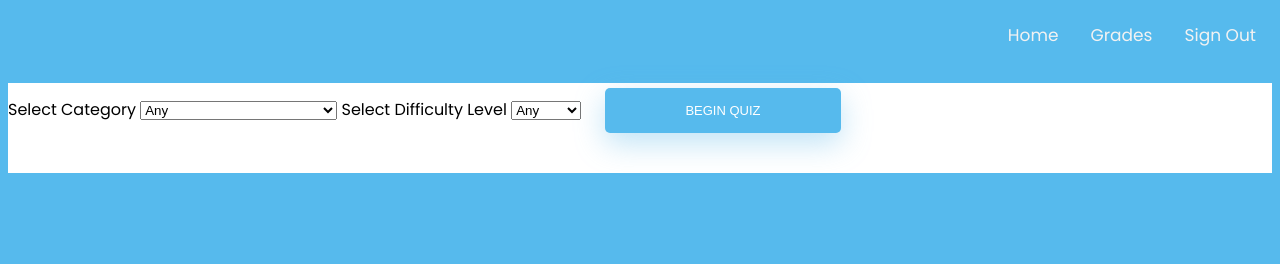
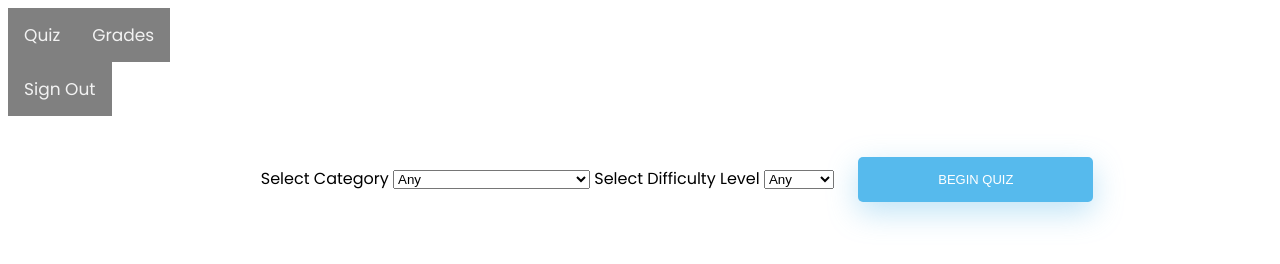
Before and after one commit to rahul-7654/JavaScript-Final-Project, a plain HTML site: page home.html in a window 1280 px wide. Drawn offline with nearby package versions, Linux system fonts and the light colour scheme.

Commit message:
update css

```diff
--- a/css/style.css
+++ b/css/style.css
@@ -1,19 +1,36 @@
 @import url('https://fonts.googleapis.com/css?family=Poppins');
 
 /* BASIC */
-
-html {
-  background-color: #56baed;
+/*Background*/
+#login{
+	background-size: cover;
+    background-repeat: no-repeat;
+    background-image: url('../images/bg_.jpg');
 }
-
+#register{
+	background-size: cover;
+    background-repeat: no-repeat;
+    background-image: url('../images/bg_signup.jpg');
+}
 body {
   font-family: "Poppins", sans-serif;
   height: 100vh;
 }
 
+ul {
+  list-style-type: none;
+  margin: 0;
+  padding: 0;
+}
+
+li a{
+  display: block;
+  background-color: grey;
+}
+
+
 a {
   color: #92badd;
-  display:inline-block;
   text-decoration: none;
   font-weight: 400;
 }
@@ -27,8 +44,6 @@ h2 {
   margin: 40px 8px 10px 8px;
   color: #0d0d0d;
 }
-
-
 
 /* STRUCTURE */
 
@@ -83,7 +98,7 @@ input[type=button], input[type=submit], input[type=reset]  {
   box-shadow: 0 10px 30px 0 rgba(95,186,233,0.4);
   -webkit-border-radius: 5px 5px 5px 5px;
   border-radius: 5px 5px 5px 5px;
-  margin: 5px 20px 40px 20px;
+  margin: 20px 20px 40px 20px;
   -webkit-transition: all 0.3s ease-in-out;
   -moz-transition: all 0.3s ease-in-out;
   -ms-transition: all 0.3s ease-in-out;
@@ -112,7 +127,7 @@ input[type=button]:active, input[type=submit]:active, input[type=reset]:active
   text-decoration: none;
   display: inline-block;
   font-size: 16px;
-  margin: 5px;
+  margin: 10px 5px;
   width: 85%;
   border: 2px solid #f6f6f6;
   -webkit-transition: all 0.5s ease-in-out;
@@ -313,8 +328,13 @@ input[type=text]:placeholder {
   color: white;
 }
 
+.topnav-left {
+  	float: left;
+	width: 20%;
+}
 .topnav-right {
-  float: right;
+  	float: right;
+	width: 80%;
 }
 
 .quizWrapper {
--- a/home.html
+++ b/home.html
@@ -12,14 +12,14 @@
     <header></header>
 
     <nav class="topnav">
-        <div class="topnav-right">
-            <a href="#">Home</a>
-            <a href="./grades.html">Grades</a>
-            <a href="#" id='logout'>Sign Out</a>
-          </div>
+        <ul class="topnav-left">
+			<li><a href="#">Quiz</a></li>
+			<li><a href="./grades.html">Grades</a></li>
+			<li><a href="#" id='logout'>Sign Out</a></li>
+          </ul>
     </nav>
 
-    <main class='quizWrapper'>
+    <main class="quizWrapper topnav-right">
         <h1></h1>
         <label for='categories'>Select Category</label>
         <select name="categories" id="categories">
@@ -28,11 +28,11 @@
             <option value='10'>Entertain: Books</option>
             <option value='11'>Entertain: Film</option>
             <option value='12'>Entertain: Music</option>
-            <option value='13'>Entertain: Musicals & Theatre</option>
+            <option value='13'>Entertain: Musicals &amp; Theatre</option>
             <option value='14'>Entertain: Television</option>
             <option value='15'>Entertain: Video Games</option>
             <option value='16'>Entertain: Board Games</option>
-            <option value='17'>Science & Nature</option>
+            <option value='17'>Science &amp; Nature</option>
             <option value='18'>Science: Computers</option>
             <option value='19'>Science: Mathematics</option>
             <option value='20'>Mythology</option>
--- a/script/auth.js
+++ b/script/auth.js
@@ -96,7 +96,9 @@ $(document).ready(function() {
                 // Redirect user to application's home page
                 location.href = './home.html';
             }
-        }
+        }else{
+			$('.errorMessage').text('Please fill correct details');
+		}
     })
 
     // Login form's submit event
```
Also changed, not shown: grades.html (+7 -7 lines), index.html (+3 -16 lines), register.html (+1 -2 lines), images/bg_.jpg (added), images/bg_1 (1).jpg (added), images/bg_login.jpg (added), images/bg_signup.jpg (added), images/quiz.png (added).
